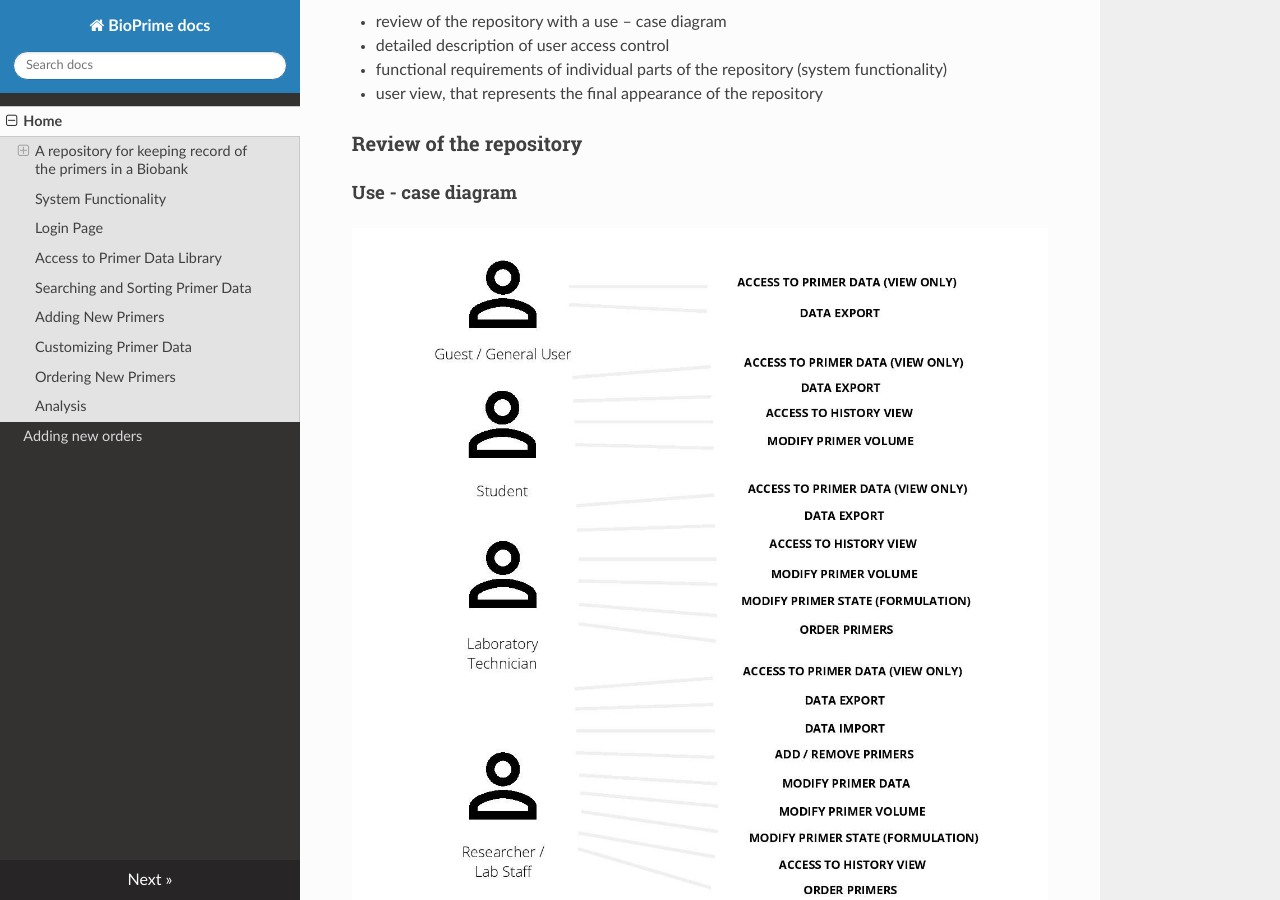
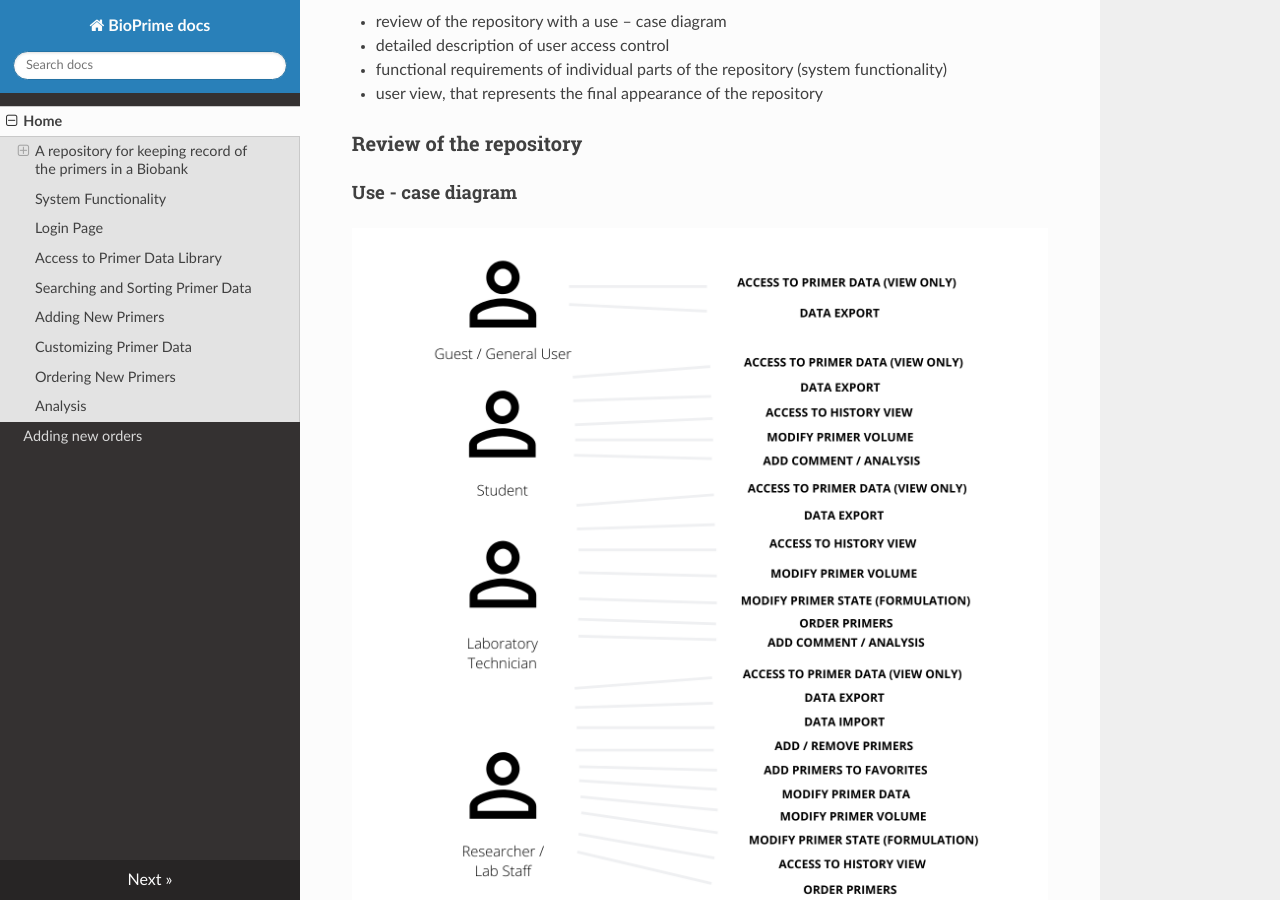
Before and after one commit to Bio-Prime/documentation, an MkDocs documentation site: the page built from docs/index.md, in a window 1280 px wide and 900 px high, scrolled down 520 px. Built offline with MkDocs 1.6.1, drawn with Linux system fonts in a browser that asks for light colours; nearby versions of some CDN libraries.

Commit message:
posodobila skico uporabnikov

```diff
--- a/docs/index.md
+++ b/docs/index.md
@@ -18,7 +18,7 @@ Good documentation constitutes an essential part of the quality assurance system
 
 #### Use - case diagram
 
-![userTypes](./userTypes.jpeg)
+![usertypes](./usertypes.png)
 
 ### Users access
 
```
Also changed, not shown: docs/userTypes.jpeg (deleted), docs/usertypes.png (added).
